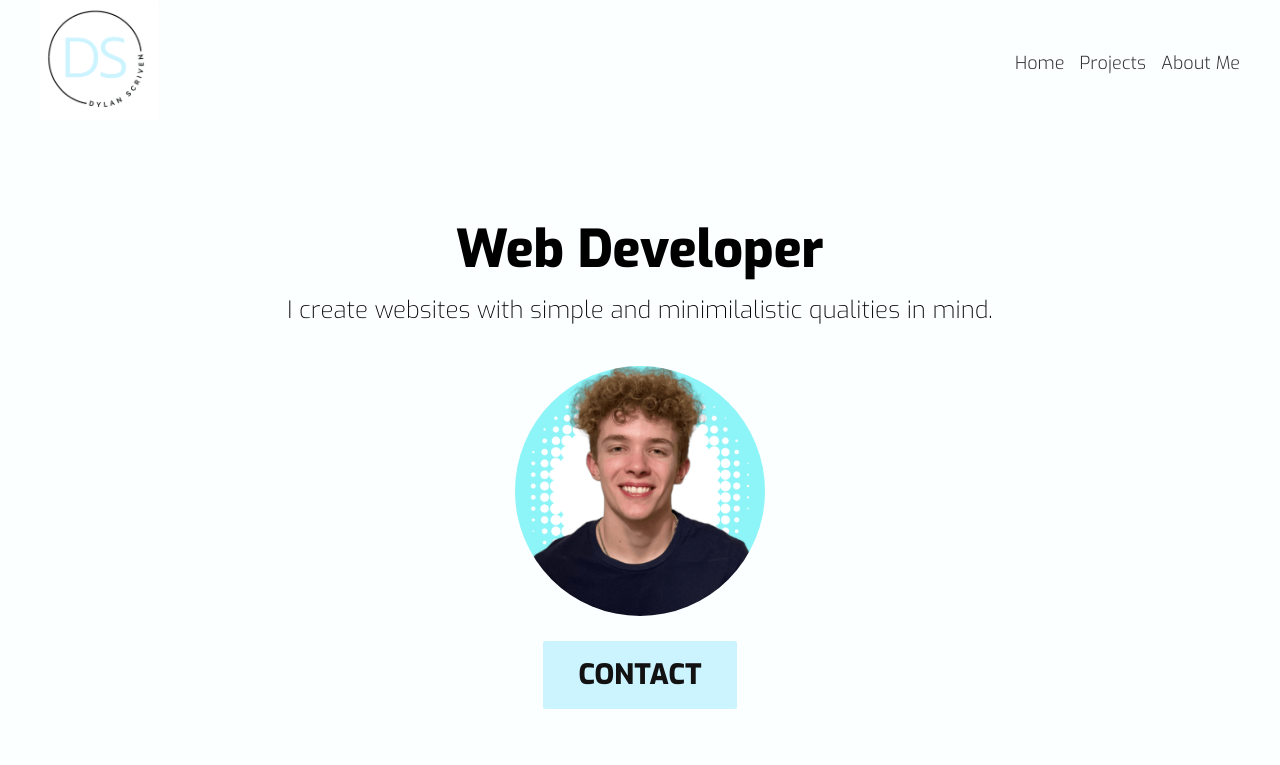
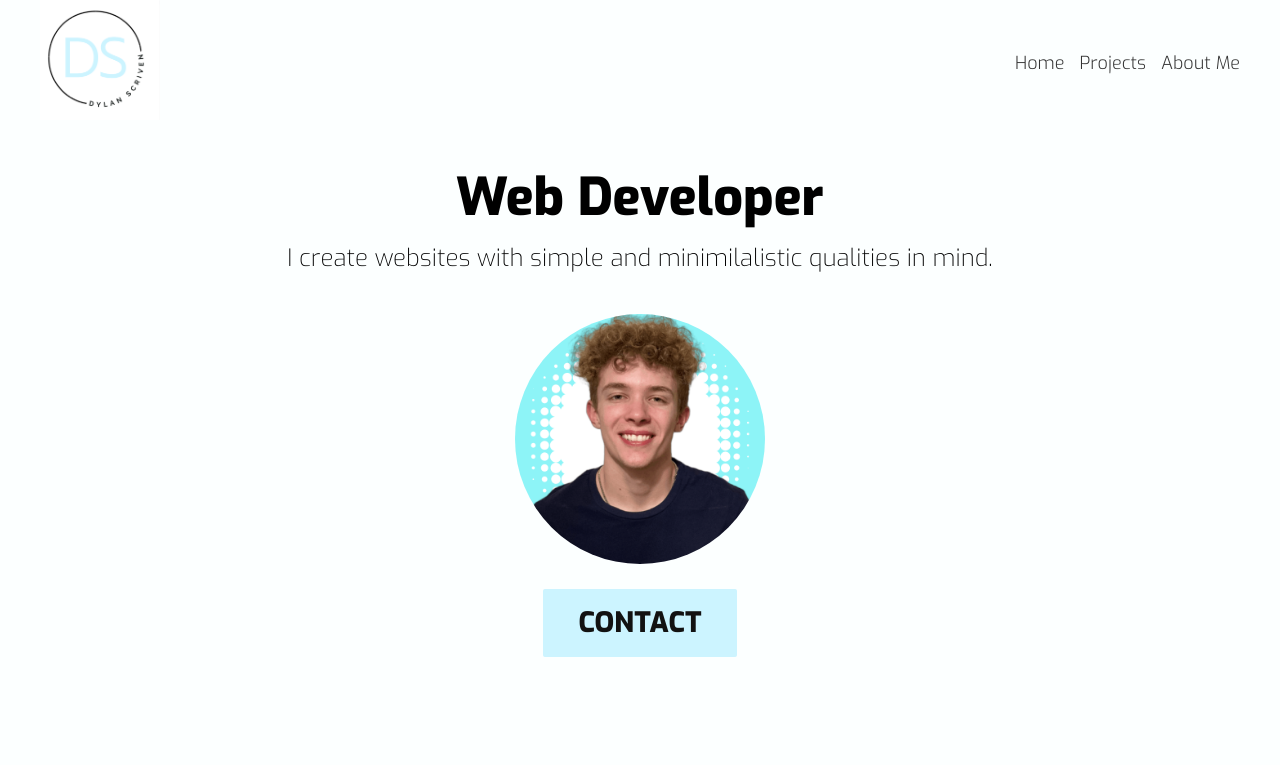
Before and after one commit to DylanCodesStuff/portfolioWebsite, a React (Vite) app: page / in a window 1280 px wide. Shown: the top 765 px of the page. Built offline with nearby package versions, Linux system fonts and the light colour scheme.

Commit message:
small css change

```diff
--- a/src/styles/homepage.css
+++ b/src/styles/homepage.css
@@ -31,7 +31,7 @@ h3 {
   flex-direction: column;
   justify-content: center;
   align-items: center;
-  margin-top: 7%;
+  margin-top: 3%;
 }
 .top-text {
   display: flex;
```
